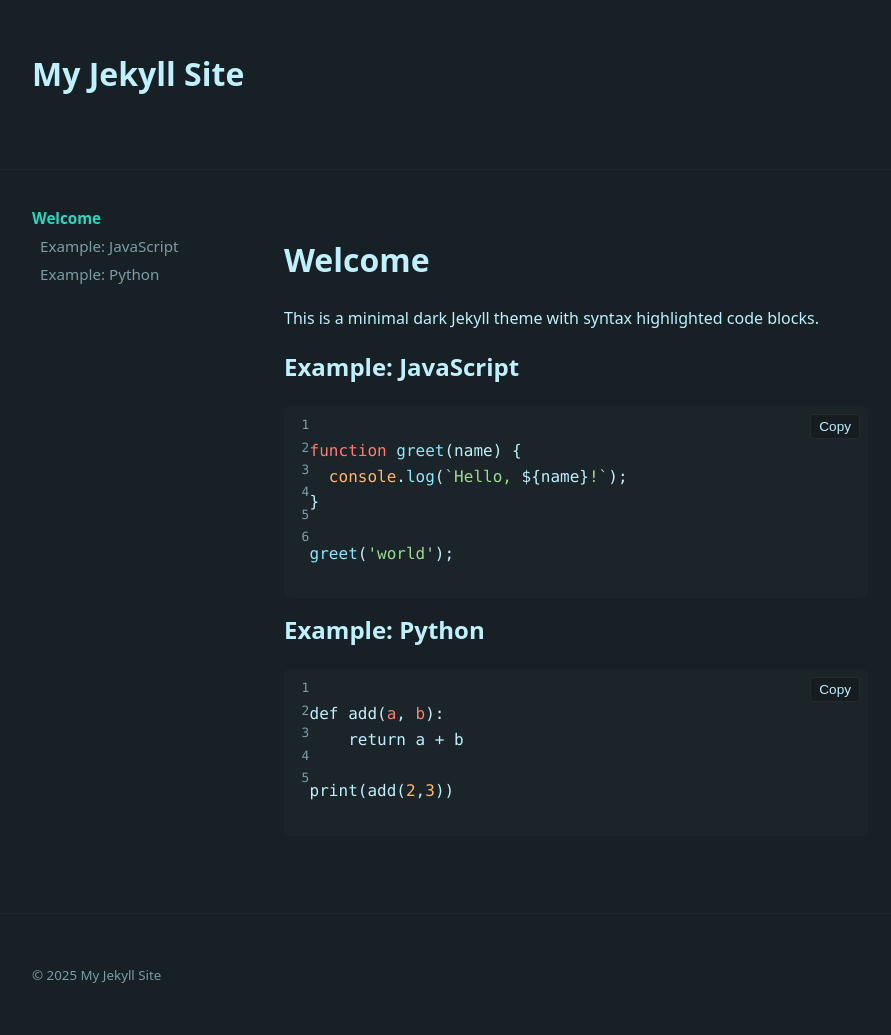
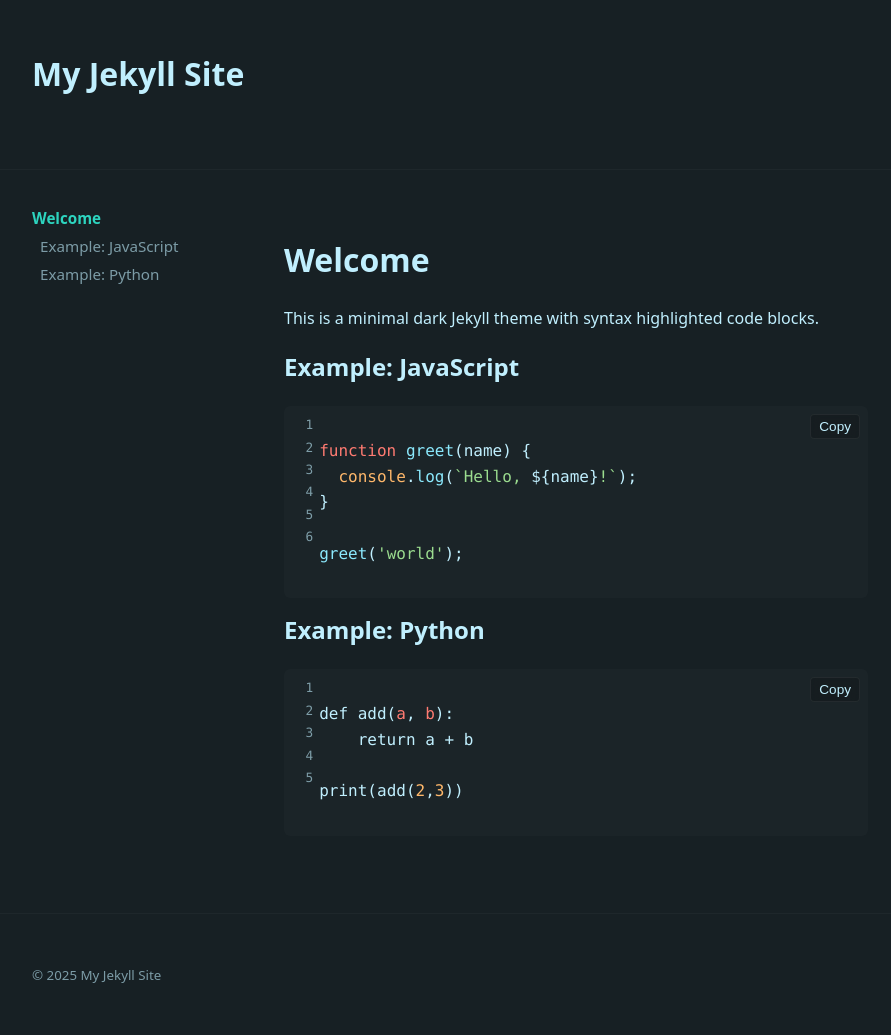
Before and after one commit to biggiebk/jekyll_theme, a Jekyll site: the page built from index.md, in a window 1280 px wide. Shown: the whole page, without its empty margins (190-1081 px from the left). Built offline with Jekyll 4.4.1, drawn with Linux system fonts in a browser that asks for light colours; nearby versions of some CDN libraries.

Commit message:
A little more space

```diff
--- a/assets/css/style.css
+++ b/assets/css/style.css
@@ -87,7 +87,7 @@
   top: 8px;
   margin: 0;
   padding: 0;
-  width: 1.4rem;
+  width: 1.8rem;
   text-align: right;
   color: var(--muted);
   pointer-events: none;
@@ -104,7 +104,7 @@
 .code-wrapper ol.line-numbers li{
   list-style: none;
   height: 1.4rem;
-  padding: 0 0.2rem;
+  padding: 0 0.35rem;
   /* ensure digits use the tabular numbers feature as well */
   font-variant-numeric: tabular-nums;
 }
@@ -116,7 +116,7 @@
   z-index: 1;
 }
 .code-wrapper .hljs { /* single left padding so code sits closer to line numbers */
-  padding-left: calc(0.2rem + 1.4rem);
+  padding-left: calc(0.4rem + 1.8rem);
   position: relative;
   z-index: 1;
 }
```
